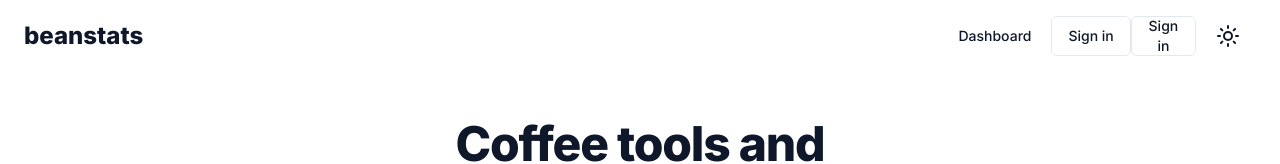
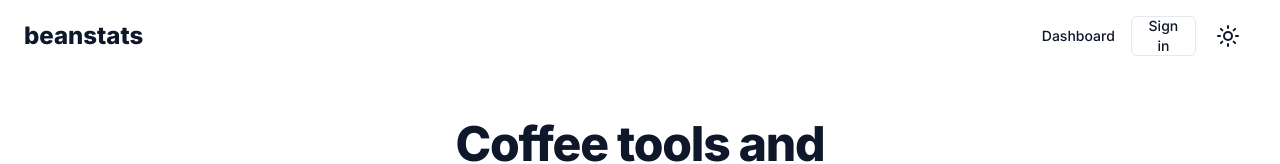
Before and after one commit to marcelblijleven/beanstats, a Next.js app: page / in a window 1280 px wide. Shown: the top 164 px of the page. Built offline with nearby package versions, Linux system fonts and the light colour scheme; no server answers.

Commit message:
chore: remove user button from navigation menu

```diff
--- a/src/components/layout/navigation.tsx
+++ b/src/components/layout/navigation.tsx
@@ -4,7 +4,6 @@ import {
     NavigationMenuLink,
     NavigationMenuList, navigationMenuTriggerStyle
 } from "@/components/ui/navigation-menu";
-import UserButtonMenuItem from "@/components/user/user-button";
 import Link from "next/link";
 
 type MenuItemProps = {
@@ -31,7 +30,6 @@ export function Navigation() {
         <NavigationMenu>
             <NavigationMenuList>
                 <MenuItem href={"/dashboard"} label={"Dashboard"} />
-                <UserButtonMenuItem />
             </NavigationMenuList>
         </NavigationMenu>
     )
```
